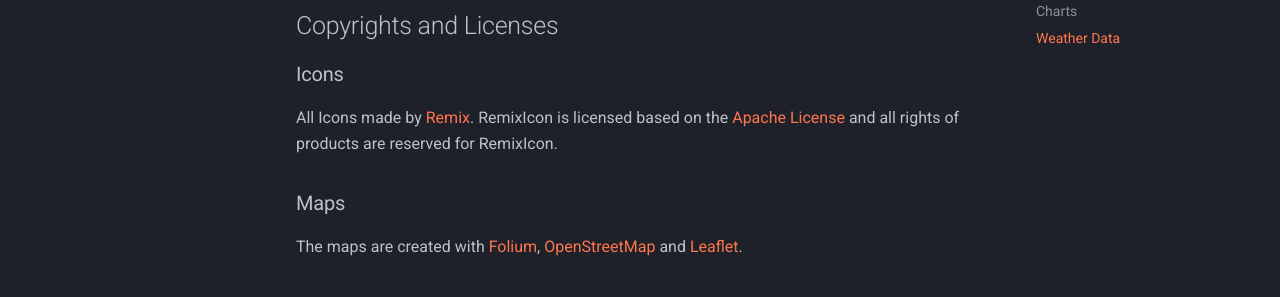
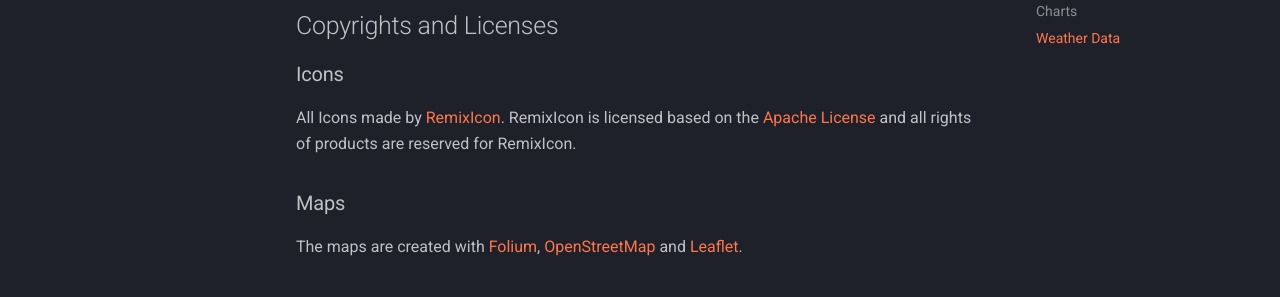
Before and after one commit to axelmichel/runningmate, an MkDocs documentation site: the page built from docs/index.md, in a window 1280 px wide and 900 px high, scrolled down 1402 px. Shown: the part 339-636 px from the top of the window. Built offline with MkDocs 1.6.1 and Material for MkDocs 9.7.7, drawn with Linux system fonts in a browser that asks for light colours.

Commit message:
Updating reference

```diff
--- a/docs/index.md
+++ b/docs/index.md
@@ -51,7 +51,7 @@
 ## Copyrights and Licenses
 
 ### Icons
-All Icons made by [Remix](https://remixicon.com/). RemixIcon is licensed based on the [Apache License](https://github.com/Remix-Design/remixicon/blob/master/License) and all rights of products are reserved for RemixIcon.
+All Icons made by [RemixIcon](https://remixicon.com/). RemixIcon is licensed based on the [Apache License](https://github.com/Remix-Design/remixicon/blob/master/License) and all rights of products are reserved for RemixIcon.
 
 ### Maps
 The maps are created with [Folium](https://python-visualization.github.io/folium/latest/index.html), [OpenStreetMap](https://www.openstreetmap.org) and [Leaflet](https://leafletjs.com/).
```
Also changed, not shown: README.md (+1 -1 lines).
